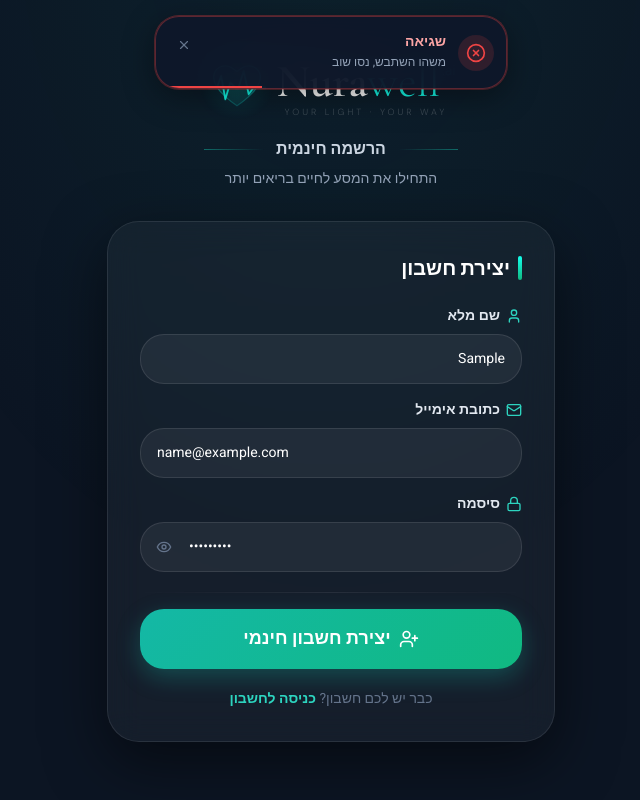
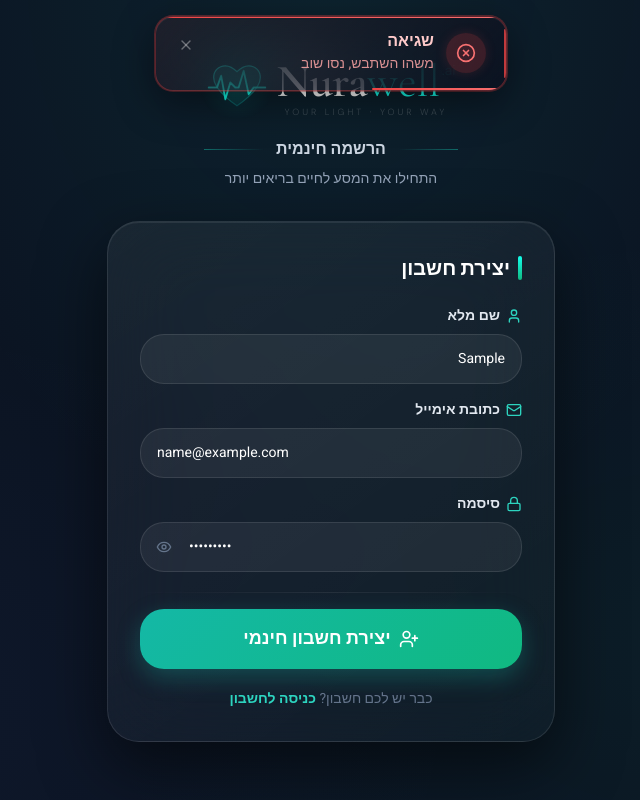
Before and after one commit to danielsbhaucc-dot/AI-HE, a Next.js app in the folder apps/web/: page /register in a window 1280 px wide. Both pictures are taken after typing "Sample", "name@example.com", "Sample123" into the empty fields and a click on the button "יצירת חשבון חינמי". Shown: the whole page, without its empty margins (456-1096 px from the left). Built offline with nearby package versions, Linux system fonts and the light colour scheme.

Commit message:
feat: glass toast redesign with color tints + glass card upgrade for auth pages

```diff
--- a/apps/web/app/(auth)/login/page.tsx
+++ b/apps/web/app/(auth)/login/page.tsx
@@ -58,9 +58,10 @@ function LoginFormContent() {
         className="min-h-screen flex flex-col justify-center px-4 py-10"
         style={{ background: '#0c1523' }}
       >
-        {/* Subtle top glow only */}
-        <div className="fixed inset-0 pointer-events-none"
-          style={{ background: 'radial-gradient(ellipse at 50% -10%, rgba(20,184,166,0.08) 0%, transparent 55%)' }} />
+        {/* Deep glass background layers */}
+        <div className="fixed inset-0 pointer-events-none" style={{ background: 'radial-gradient(ellipse at 50% -5%, rgba(20,184,166,0.09) 0%, transparent 50%)' }} />
+        <div className="fixed inset-0 pointer-events-none" style={{ background: 'radial-gradient(ellipse at 80% 80%, rgba(16,185,129,0.05) 0%, transparent 45%)' }} />
+        <div className="fixed inset-0 pointer-events-none" style={{ background: 'radial-gradient(ellipse at 10% 90%, rgba(99,102,241,0.04) 0%, transparent 40%)' }} />
 
         <motion.div
           initial={{ opacity: 0, y: 16 }}
@@ -86,10 +87,11 @@ function LoginFormContent() {
 
           {/* ── Form Card ── */}
           <div className="rounded-3xl p-8" style={{
-            background: 'rgba(255,255,255,0.04)',
-            border: '1px solid rgba(255,255,255,0.09)',
-            backdropFilter: 'blur(16px)',
-            boxShadow: '0 20px 60px rgba(0,0,0,0.5)',
+            background: 'linear-gradient(145deg, rgba(255,255,255,0.06) 0%, rgba(255,255,255,0.02) 100%)',
+            border: '1px solid rgba(255,255,255,0.10)',
+            backdropFilter: 'blur(40px)',
+            WebkitBackdropFilter: 'blur(40px)',
+            boxShadow: '0 24px 64px rgba(0,0,0,0.55), inset 0 1px 0 rgba(255,255,255,0.08)',
           }}>
             {/* Section title */}
             <div className="flex items-center gap-2 mb-6">
--- a/apps/web/app/(auth)/register/page.tsx
+++ b/apps/web/app/(auth)/register/page.tsx
@@ -72,8 +72,10 @@ export default function RegisterPage() {
         className="min-h-screen flex flex-col justify-center px-4 py-10"
         style={{ background: '#0c1523' }}
       >
-        <div className="fixed inset-0 pointer-events-none"
-          style={{ background: 'radial-gradient(ellipse at 50% -10%, rgba(20,184,166,0.08) 0%, transparent 55%)' }} />
+        {/* Deep glass background layers */}
+        <div className="fixed inset-0 pointer-events-none" style={{ background: 'radial-gradient(ellipse at 50% -5%, rgba(20,184,166,0.09) 0%, transparent 50%)' }} />
+        <div className="fixed inset-0 pointer-events-none" style={{ background: 'radial-gradient(ellipse at 80% 80%, rgba(16,185,129,0.05) 0%, transparent 45%)' }} />
+        <div className="fixed inset-0 pointer-events-none" style={{ background: 'radial-gradient(ellipse at 10% 90%, rgba(99,102,241,0.04) 0%, transparent 40%)' }} />
 
         <motion.div
           initial={{ opacity: 0, y: 16 }}
@@ -96,10 +98,11 @@ export default function RegisterPage() {
 
           {/* ── Form Card ── */}
           <div className="rounded-3xl p-8" style={{
-            background: 'rgba(255,255,255,0.04)',
-            border: '1px solid rgba(255,255,255,0.09)',
-            backdropFilter: 'blur(16px)',
-            boxShadow: '0 20px 60px rgba(0,0,0,0.5)',
+            background: 'linear-gradient(145deg, rgba(255,255,255,0.06) 0%, rgba(255,255,255,0.02) 100%)',
+            border: '1px solid rgba(255,255,255,0.10)',
+            backdropFilter: 'blur(40px)',
+            WebkitBackdropFilter: 'blur(40px)',
+            boxShadow: '0 24px 64px rgba(0,0,0,0.55), inset 0 1px 0 rgba(255,255,255,0.08)',
           }}>
             <div className="flex items-center gap-2 mb-6">
               <div className="w-1 h-6 rounded-full" style={{ background: 'linear-gradient(to bottom, #14FFEC, #10b981)' }} />
--- a/apps/web/components/shared/Toast.tsx
+++ b/apps/web/components/shared/Toast.tsx
@@ -21,35 +21,51 @@ interface ToastProps {
 const config = {
   success: {
     icon: CheckCircle,
-    bg: 'rgba(16,185,129,0.15)',
-    border: 'rgba(16,185,129,0.35)',
-    iconColor: '#10b981',
-    titleColor: '#6ee7b7',
-    bar: '#10b981',
+    iconBg: 'rgba(16,185,129,0.2)',
+    iconColor: '#34d399',
+    titleColor: '#a7f3d0',
+    msgColor: '#6ee7b7',
+    border: 'rgba(16,185,129,0.3)',
+    glow: 'rgba(16,185,129,0.12)',
+    bar: 'linear-gradient(90deg, #10b981, #34d399)',
+    cardBg: 'rgba(16,185,129,0.07)',
+    sideBar: '#10b981',
   },
   error: {
     icon: XCircle,
-    bg: 'rgba(239,68,68,0.15)',
+    iconBg: 'rgba(239,68,68,0.2)',
+    iconColor: '#f87171',
+    titleColor: '#fecaca',
+    msgColor: '#fca5a5',
     border: 'rgba(239,68,68,0.35)',
-    iconColor: '#ef4444',
-    titleColor: '#fca5a5',
-    bar: '#ef4444',
+    glow: 'rgba(239,68,68,0.15)',
+    bar: 'linear-gradient(90deg, #ef4444, #f87171)',
+    cardBg: 'rgba(239,68,68,0.08)',
+    sideBar: '#ef4444',
   },
   info: {
     icon: Info,
-    bg: 'rgba(59,130,246,0.15)',
-    border: 'rgba(59,130,246,0.35)',
-    iconColor: '#3b82f6',
-    titleColor: '#93c5fd',
-    bar: '#3b82f6',
+    iconBg: 'rgba(59,130,246,0.2)',
+    iconColor: '#60a5fa',
+    titleColor: '#bfdbfe',
+    msgColor: '#93c5fd',
+    border: 'rgba(59,130,246,0.3)',
+    glow: 'rgba(59,130,246,0.12)',
+    bar: 'linear-gradient(90deg, #3b82f6, #60a5fa)',
+    cardBg: 'rgba(59,130,246,0.07)',
+    sideBar: '#3b82f6',
   },
   warning: {
     icon: AlertTriangle,
-    bg: 'rgba(234,179,8,0.15)',
-    border: 'rgba(234,179,8,0.35)',
-    iconColor: '#eab308',
-    titleColor: '#fde047',
-    bar: '#eab308',
+    iconBg: 'rgba(234,179,8,0.2)',
+    iconColor: '#fbbf24',
+    titleColor: '#fef08a',
+    msgColor: '#fde047',
+    border: 'rgba(234,179,8,0.3)',
+    glow: 'rgba(234,179,8,0.12)',
+    bar: 'linear-gradient(90deg, #eab308, #fbbf24)',
+    cardBg: 'rgba(234,179,8,0.07)',
+    sideBar: '#eab308',
   },
 };
 
@@ -58,57 +74,75 @@ function Toast({ toast, onDismiss }: ToastProps) {
   const Icon = c.icon;
 
   useEffect(() => {
-    const t = setTimeout(() => onDismiss(toast.id), 4000);
+    const t = setTimeout(() => onDismiss(toast.id), 4500);
     return () => clearTimeout(t);
   }, [toast.id, onDismiss]);
 
   return (
     <motion.div
       layout
-      initial={{ opacity: 0, y: -24, scale: 0.95 }}
+      initial={{ opacity: 0, y: -28, scale: 0.93 }}
       animate={{ opacity: 1, y: 0, scale: 1 }}
-      exit={{ opacity: 0, y: -16, scale: 0.95 }}
-      transition={{ type: 'spring', stiffness: 400, damping: 30 }}
-      className="relative overflow-hidden rounded-2xl shadow-2xl w-full max-w-sm"
+      exit={{ opacity: 0, y: -20, scale: 0.95, transition: { duration: 0.18 } }}
+      transition={{ type: 'spring', stiffness: 420, damping: 32 }}
+      className="relative overflow-hidden w-full"
       style={{
-        background: 'rgba(15,23,42,0.92)',
-        backdropFilter: 'blur(24px)',
+        borderRadius: '18px',
+        background: `linear-gradient(135deg, ${c.cardBg}, rgba(11,18,32,0.88))`,
+        backdropFilter: 'blur(32px)',
+        WebkitBackdropFilter: 'blur(32px)',
         border: `1px solid ${c.border}`,
-        boxShadow: `0 8px 32px rgba(0,0,0,0.4), 0 0 0 1px ${c.border}`,
+        boxShadow: `0 12px 40px rgba(0,0,0,0.45), 0 0 0 1px ${c.border}, inset 0 1px 0 rgba(255,255,255,0.06)`,
       }}
     >
-      {/* Progress bar */}
+      {/* Top color glow strip */}
+      <div className="absolute inset-x-0 top-0 h-px" style={{ background: c.bar }} />
+
+      {/* Left color bar (RTL = right side visually) */}
+      <div className="absolute top-3 bottom-3 right-0 w-0.5 rounded-full" style={{ background: c.sideBar, opacity: 0.8 }} />
+
+      {/* Progress bar bottom */}
       <motion.div
-        className="absolute bottom-0 left-0 h-0.5"
+        className="absolute bottom-0 right-0 h-0.5 rounded-full"
         style={{ background: c.bar }}
         initial={{ width: '100%' }}
         animate={{ width: '0%' }}
-        transition={{ duration: 4, ease: 'linear' }}
+        transition={{ duration: 4.5, ease: 'linear' }}
       />
 
-      <div className="flex items-start gap-3 p-4 pr-3">
-        {/* Icon */}
-        <div className="flex-shrink-0 mt-0.5 w-9 h-9 rounded-xl flex items-center justify-center"
-          style={{ background: c.bg }}>
+      <div className="flex items-start gap-3 px-4 py-3.5 pr-5">
+        {/* Icon badge */}
+        <div
+          className="flex-shrink-0 mt-0.5 w-10 h-10 rounded-2xl flex items-center justify-center"
+          style={{
+            background: c.iconBg,
+            boxShadow: `0 0 12px ${c.glow}`,
+          }}
+        >
           <Icon className="w-5 h-5" style={{ color: c.iconColor }} />
         </div>
 
         {/* Text */}
         <div className="flex-1 min-w-0 text-right">
-          <p className="font-bold text-sm leading-tight" style={{ color: c.titleColor }}>
+          <p className="font-bold text-base leading-tight" style={{ color: c.titleColor, fontFamily: 'Rubik, Heebo, sans-serif' }}>
             {toast.title}
           </p>
           {toast.message && (
-            <p className="text-xs text-slate-400 mt-0.5 leading-relaxed">{toast.message}</p>
+            <p className="text-sm mt-0.5 leading-relaxed" style={{ color: c.msgColor, opacity: 0.85 }}>
+              {toast.message}
+            </p>
           )}
         </div>
 
         {/* Close */}
         <button
           onClick={() => onDismiss(toast.id)}
-          className="flex-shrink-0 w-6 h-6 rounded-lg flex items-center justify-center text-slate-500 hover:text-white hover:bg-white/10 transition-colors"
+          className="flex-shrink-0 w-7 h-7 rounded-xl flex items-center justify-center transition-colors"
+          style={{ color: 'rgba(255,255,255,0.35)' }}
+          onMouseEnter={e => (e.currentTarget.style.background = 'rgba(255,255,255,0.1)')}
+          onMouseLeave={e => (e.currentTarget.style.background = 'transparent')}
         >
-          <X className="w-3.5 h-3.5" />
+          <X className="w-4 h-4" />
         </button>
       </div>
     </motion.div>
```
